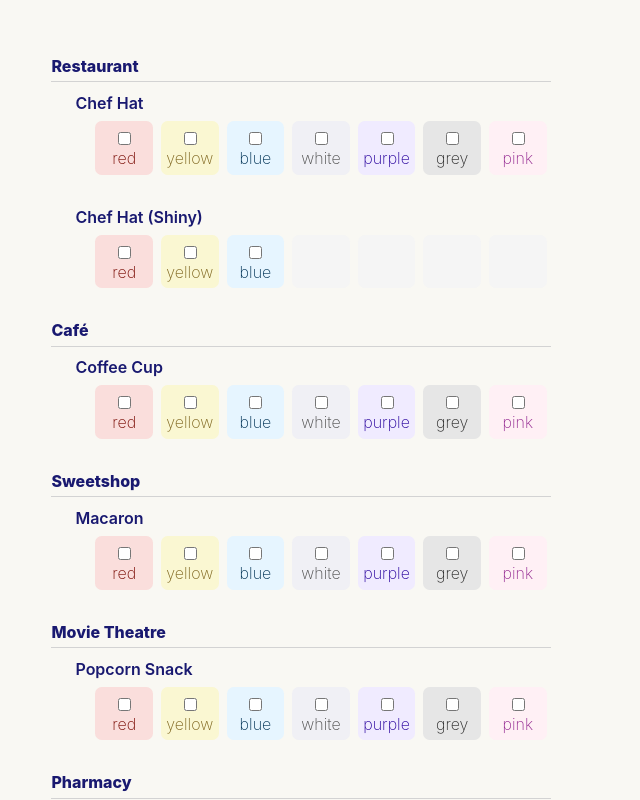
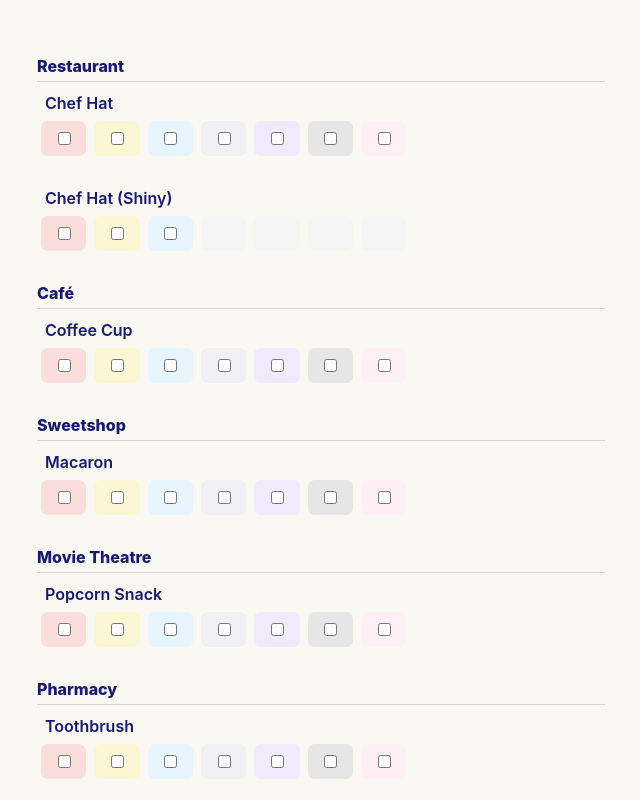
Before and after one commit to kappanjoe/seedling-tracker, a React (Create React App) app: page / in a window 1280 px wide. Shown: the top 800 px of the page, without its empty margins (319-959 px from the left). Built offline with nearby package versions, Linux system fonts and the light colour scheme.

Commit message:
Update README.md, styling, hide checkbox labels

```diff
--- a/src/App.css
+++ b/src/App.css
@@ -17,7 +17,8 @@
   display: flex;
   flex-direction: column;
   margin: auto;
-  max-width: max-content;
+  min-width: 30pt;
+  max-width: 450pt;
   color: midnightblue;
   font-weight: 200;
 }
@@ -29,7 +30,6 @@
 
 .CategoryName {
   font-weight: 800;
-  margin-left: -30pt;
   margin-bottom: 8pt;
   padding-bottom: 4pt;
   border-bottom-style: solid;
@@ -38,14 +38,15 @@
 }
 
 .SeedName{
-  margin-left: -12pt;
+  margin-left: 6pt;
   font-weight: 600;
 }
 
 .CheckboxBlock {
   display: grid;
-  grid-template-columns: 1fr 1fr 1fr 1fr 1fr 1fr 1fr;
-  flex-direction: row;
+  grid-template-columns: repeat(auto-fill, 40pt);
+  grid-template-rows: 2;
+  row-gap: 6pt;
   margin-top: 6pt;
 }
 
@@ -54,7 +55,7 @@
   flex-direction: column-reverse;
   align-items: center;
   margin: 0pt 3pt 0pt 3pt;
-  padding: 6pt 2pt 1pt 2pt;
+  padding: 6pt;
   border-radius: 5pt;
 }
 
@@ -90,10 +91,10 @@
   background-color: rgb(245, 245, 245);
 }
 
-.CheckboxBlock > div > span {
+/* .CheckboxBlock > div > span {
   display: inline;
   margin: 0pt 2pt 4pt 2pt;
-}
+} */
 
 /* @keyframes App-logo-spin {
   from {
--- a/src/components/SeedCell/SeedCell.tsx
+++ b/src/components/SeedCell/SeedCell.tsx
@@ -13,7 +13,6 @@ export const SeedCell: React.FC<Prop> = (props) => {
     var { seed, categories, nextCat, clickHandler } = props;
     const colors = ["red", "yellow", "blue", "white", "purple", "grey", "pink"];
 
-        // TODO: Add blank checkboxes to allow grid alignment
         // TODO: Implement group-based counting (i.e., don't count special variants)
         //
         // --- Commented code below counts every seedling ---
@@ -41,7 +40,7 @@ export const SeedCell: React.FC<Prop> = (props) => {
 
                     return (
                         <div className={ key + "Div" } key={ key }>
-                            <span className={ key + "Name" }>{ key }</span>
+                            {/* <span className={ key + "Name" }>{ key }</span> */}
                             <Checkbox
                                 seed= { seed }
                                 clickHandler= { clickHandler }
```
Also changed, not shown: 1 other file (tests, documents, lock files or other folders).
